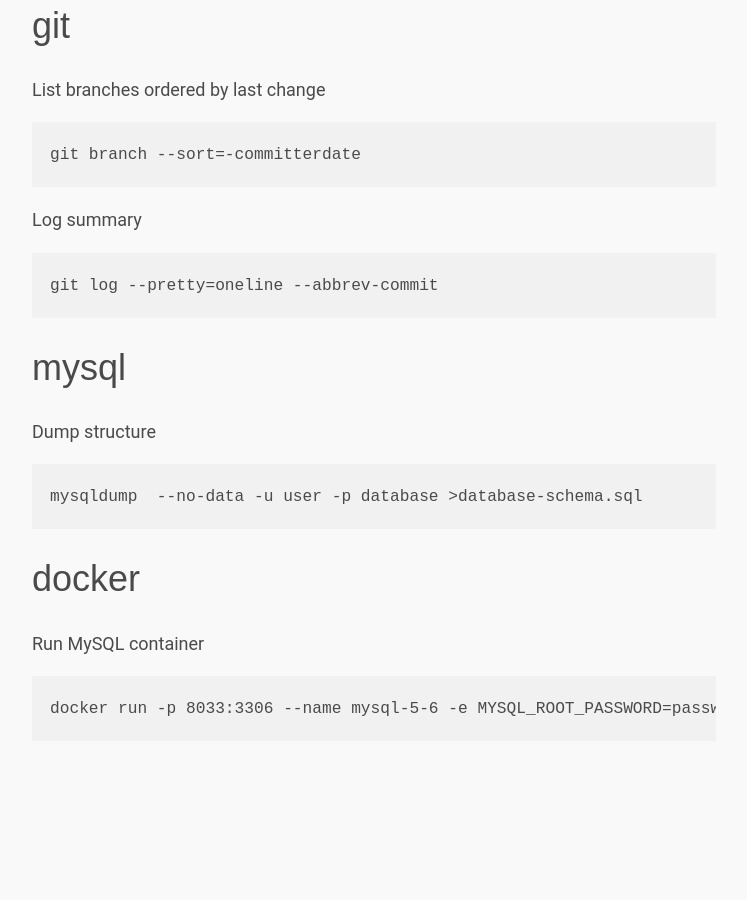
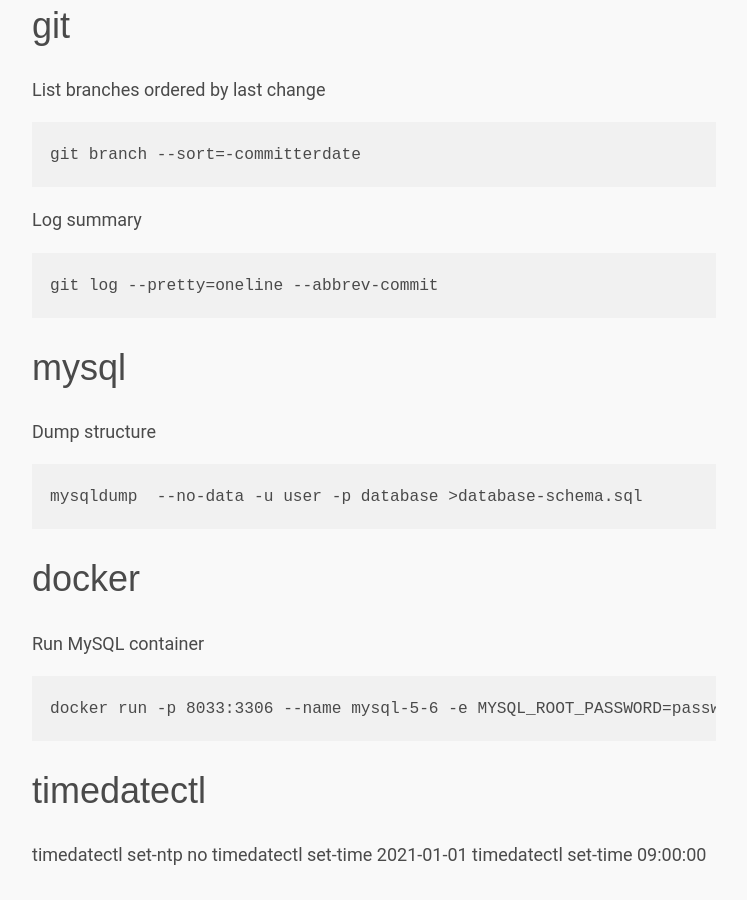
Before and after one commit to edclements/website, a Jekyll site: the page built from cheat-sheet.md, in a window 1280 px wide and 900 px high, scrolled down 3187 px. Shown: the whole window, without its empty margins (266-1013 px from the left). Built offline with Jekyll 4.4.1, drawn with Linux system fonts in a browser that asks for light colours; nearby versions of some CDN libraries; before the commit the page ends 3959 px from its top, so only the background shows below that.

Commit message:
timedatectl

```diff
--- a/cheat-sheet.md
+++ b/cheat-sheet.md
@@ -127,3 +127,10 @@
 Run MySQL container
 
     docker run -p 8033:3306 --name mysql-5-6 -e MYSQL_ROOT_PASSWORD=password -d mysql:5.6.44
+
+timedatectl
+-----------
+
+  timedatectl set-ntp no
+  timedatectl set-time 2021-01-01
+  timedatectl set-time 09:00:00
```
